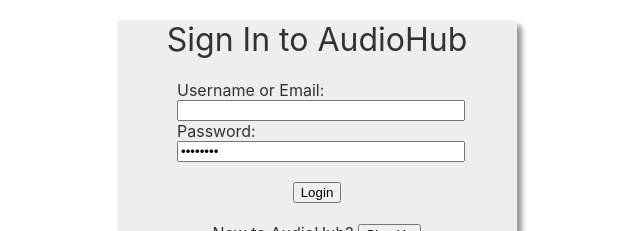
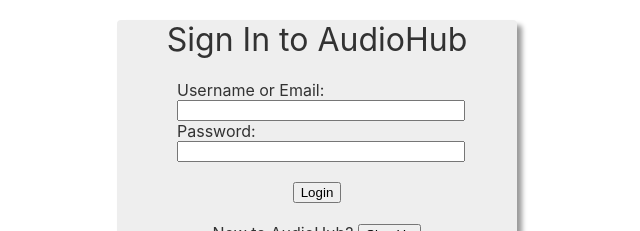
Before and after one commit to zhangtingbo/AudioHubWebApp, a React (Create React App) app: page / in a window 1280 px wide. Shown: the top 231 px of the page, without its empty margins (323-963 px from the left). Built offline with nearby package versions, Linux system fonts and the light colour scheme.

Commit message:
Fixed: login page password clear

```diff
--- a/src/components/AudioManager.jsx
+++ b/src/components/AudioManager.jsx
@@ -240,8 +240,8 @@ function AudioManager(props) {
     const fileType = selectedFile?.type?.split('/')[1];
     console.log("To be load audio fileType:",fileType)
     if (fileType !== 'wav' && fileType !== 'mp3' && fileType !== 'ogg'
-        && fileType !== 'mpeg' && fileType!=='x-m4a') {
-      alert('Invalid file type. Please upload a wav/mp3/ogg file.');
+        && fileType !== 'mpeg' && fileType!=='x-m4a' && fileType!=='flac') {
+      alert('Invalid file type. Please upload a wav/mp3/ogg/flac file.');
       return;
     }
 
--- a/src/components/InputWithDebounce.jsx
+++ b/src/components/InputWithDebounce.jsx
@@ -13,7 +13,7 @@ function InputWithDebounce({ onChange, delay, ...props }) {
       setInputValue(e.target.value);
     };
 
-    return <input {...props} value={inputValue} onChange={handleInputChange} />;
+    return <input {...props} value={inputValue} onChange={handleInputChange} autocomplete='off'/>;
 }
 
 export default InputWithDebounce;
--- a/src/components/LoginPage.jsx
+++ b/src/components/LoginPage.jsx
@@ -80,8 +80,8 @@ const useStyles = makeStyles((theme) => ({
 function LoginPage(props) {
   const classes = useStyles();
 
-  const [username, setUsername] = useState('tester');
-  const [password, setPassword] = useState('password');
+  const [username, setUsername] = useState('');
+  const [password, setPassword] = useState('');
   const [confirmPassword, setConfirmPassword] = useState('');
 
   const navigate = useNavigate();
@@ -253,6 +253,7 @@ function LoginPage(props) {
                 className={classes.input}
                 type="password"
                 id="password"
+                autocomplete='off'
                 value={password}
                 onChange={handlePasswordChange}
               />
@@ -312,6 +313,7 @@ function LoginPage(props) {
               className={classes.input}
               type="password"
               id="confirmPassword"
+              autocomplete='off'
               value={confirmPassword}
               onChange={(e) => setConfirmPassword(e.target.value)}
             />
```
